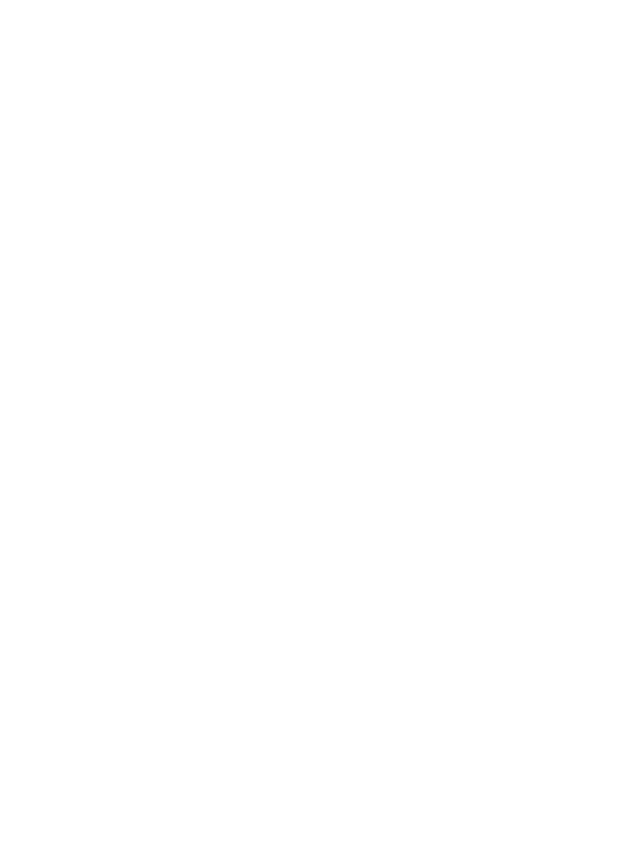
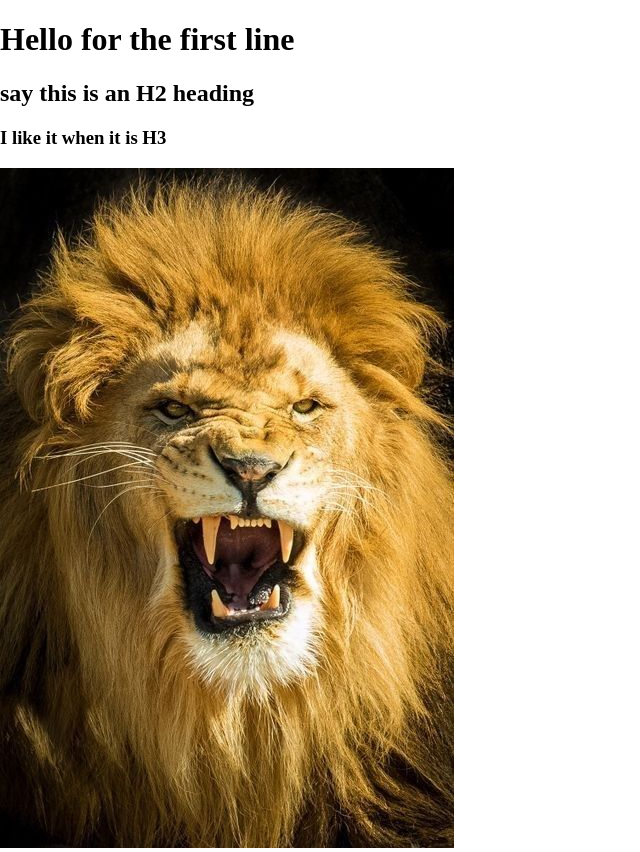
Before and after one commit to user-2017/template-test, a plain HTML site: page index.html in a window 1280 px wide. Shown: the whole page, without its empty margins (0-640 px from the left). Before the commit the page ends 800 px from the top, so only its background shows below. Drawn offline with Linux system fonts and the light colour scheme.

Commit message:
first change to the code

```diff
--- a/index.html
+++ b/index.html
@@ -13,6 +13,10 @@
     <link rel="stylesheet" href="style.css">
 </head>
 <body>
+    <h1>Hello for the first line</h1>
+    <h2>say this is an H2 heading</h2>
+    <h3>I like it when it is H3</h3>
+    <img src="./lion.jpg" alt="" srcset="">
     <!-- Script -->
     <script src="script.js"></script>
 </body>
```
Also changed, not shown: lion.jpg (added).
